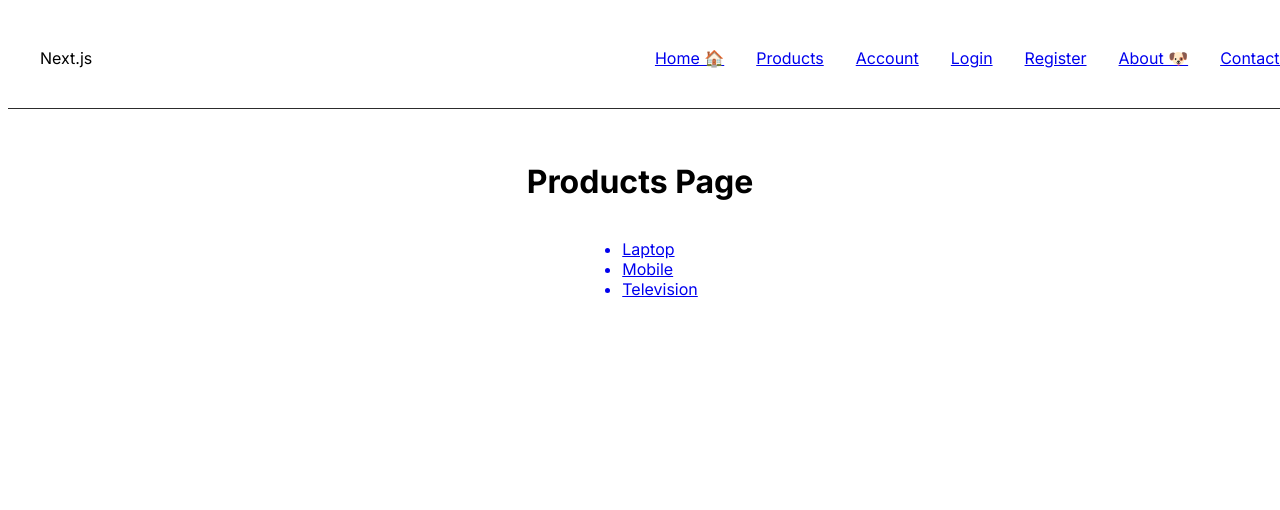
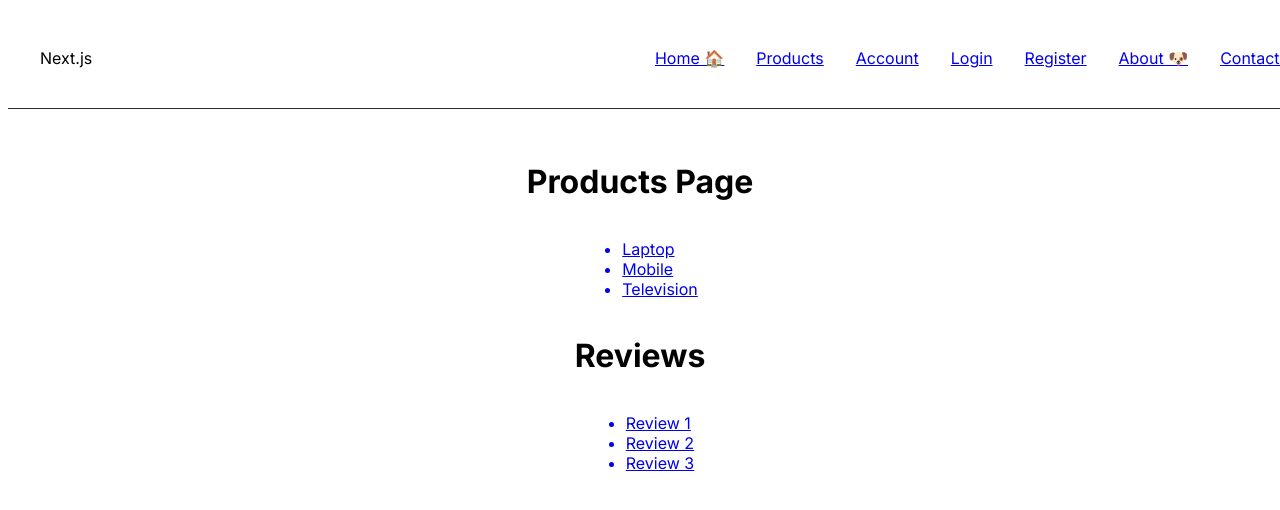
Before and after one commit to Biotechnologyguy/next-js-routing-demo, a Next.js app: page /products in a window 1280 px wide. Shown: the top 510 px of the page. Built offline with nearby package versions, Linux system fonts and the light colour scheme.

Commit message:
Added reviews section under products page to demonstrate nested dynamic routes

```diff
--- a/app/(e-commerce)/cart/page.tsx
+++ b/app/(e-commerce)/cart/page.tsx
@@ -1,4 +1,5 @@
 import Link from "next/link";
+
 
 export default function Cart() {
   return (
@@ -9,7 +10,8 @@ export default function Cart() {
         <li>Laptop</li>
         <li>Mobile</li>
         <li>Kohinoor</li>
-        <Link href="/checkout">Checkout</Link>
+        <br />
+        <Link href={'/checkout'}>Checkout</Link>
       </ul>
     </main>
   );
--- a/app/(e-commerce)/products/page.tsx
+++ b/app/(e-commerce)/products/page.tsx
@@ -15,6 +15,19 @@ export default function Products() {
           <li>Television</li>
         </Link>
       </ul>
+
+      <h1>Reviews</h1>
+      <ul>
+        <Link href="/products/1/reviews/1">
+          <li>Review 1</li>
+        </Link>
+        <Link href="/products/1/reviews/2">
+          <li>Review 2</li>
+        </Link>
+        <Link href="/products/1/reviews/3">
+          <li>Review 3</li>
+        </Link>
+      </ul>
     </main>
   );
 }
--- a/components/navbar.module.css
+++ b/components/navbar.module.css
@@ -15,7 +15,7 @@
     list-style: none;
 
     display: flex;
-    justify-content: end;
+    justify-content: flex-end;
     align-items: center;
     gap: 2rem;
   }
```
Also changed, not shown: app/(e-commerce)/products/[id]/reviews/[review_num]/page.tsx (added, +15 -0 lines).
